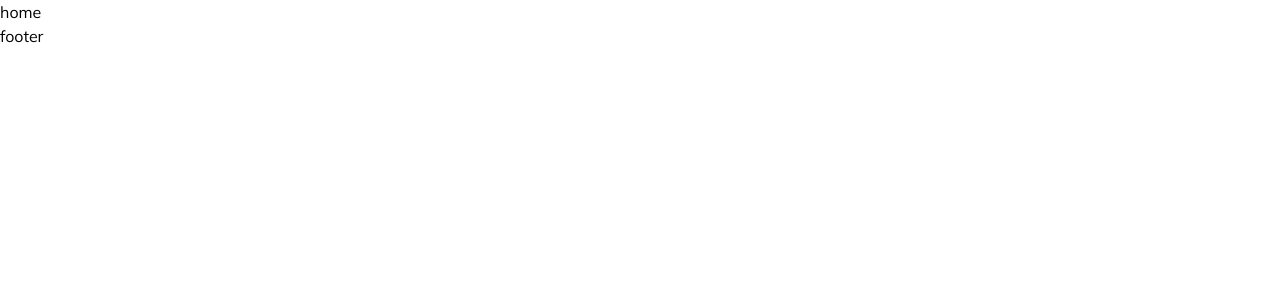
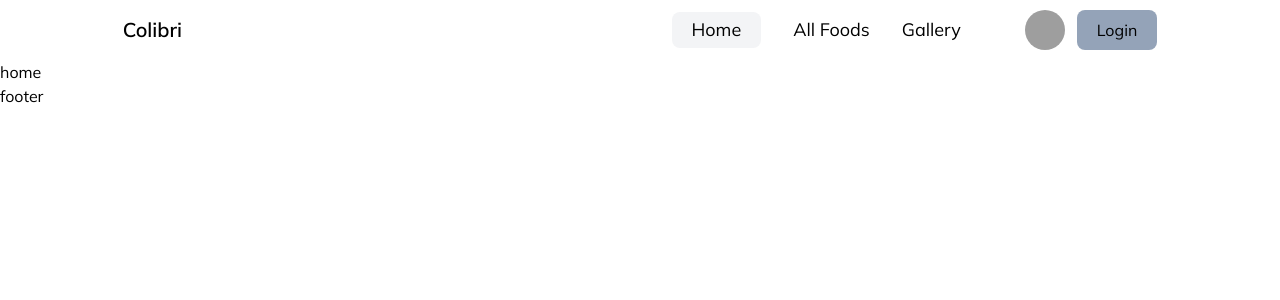
Before and after one commit to tahmedofficial/colibri-restaurant-client, a React (Vite) app: page / in a window 1280 px wide. Shown: the top 300 px of the page. Built offline with nearby package versions, Linux system fonts and the light colour scheme; grey boxes are pictures that could not be loaded.

Commit message:
added navbar

```diff
--- a/src/Pages/Header/Header.jsx
+++ b/src/Pages/Header/Header.jsx
@@ -1,11 +1,29 @@
-
+import { Avatar, Dropdown, Navbar } from "flowbite-react";
+import { NavLink } from "react-router-dom";
 
 
 const Header = () => {
 
     return (
         <div>
-
+            <div className="md:w-5/6 mx-auto">
+                <Navbar fluid rounded>
+                    <Navbar.Toggle className="text-black" />
+                    <h1 className="text-xl font-semibold">Colibri</h1>
+                    <div className="flex md:order-2">
+                        <Avatar alt="User settings" img="https://flowbite.com/docs/images/people/profile-picture-5.jpg" rounded />
+                        <button className="bg-slate-400 px-5 rounded-lg ml-3">Login</button>
+                        <Dropdown arrowIcon={false} inline></Dropdown>
+                    </div>
+                    <Navbar.Collapse className="md:ml-auto mr-16">
+                        <div className="flex flex-col md:flex-row md:items-center gap-2 md:gap-8">
+                            <NavLink to="/" className={({ isActive }) => isActive ? "text-black bg-gray-100 px-5 py-1 rounded-lg md:text-lg font-normal" : "md:text-lg font-normal"}>Home</NavLink>
+                            <NavLink to="/allFoods" className={({ isActive }) => isActive ? "text-black bg-gray-100 px-5 py-1 rounded-lg md:text-lg font-normal" : "md:text-lg font-normal"}>All Foods</NavLink>
+                            <NavLink to="/gallery" className={({ isActive }) => isActive ? "text-black bg-gray-100 px-5 py-1 rounded-lg md:text-lg font-normal" : "md:text-lg font-normal"}>Gallery</NavLink>
+                        </div>
+                    </Navbar.Collapse>
+                </Navbar>
+            </div>
         </div>
     );
 };
```
